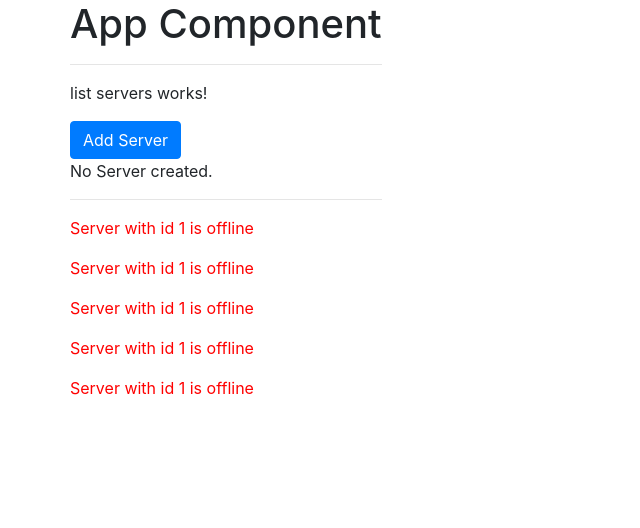
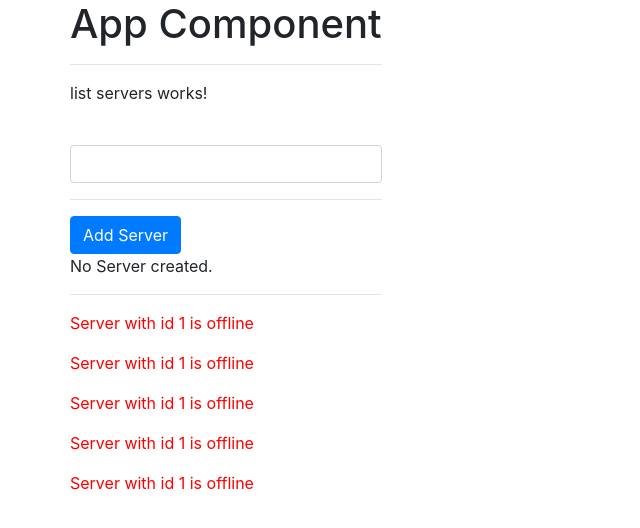
Before and after one commit to ck27/angular-concepts, an Angular app: page / in a window 1280 px wide. Shown: the top 528 px of the page, without its empty margins (0-640 px from the left). Built offline with nearby package versions, Linux system fonts and the light colour scheme.

Commit message:
Event Binding and passing event data

```diff
--- a/src/app/servers/servers.component.html
+++ b/src/app/servers/servers.component.html
@@ -1,6 +1,11 @@
 <p class="darkblue">
   list servers works!
 </p>
+
+<label for="server"></label>
+<input type="text" name="server" id="server" class="form-control" (input)="onServerNameUpdate($event)">
+<p>{{serverName}}</p>
+<hr>
 <button class="btn btn-primary" [disabled]="!allowNewServer" (click)="onCreateServer()">Add Server</button>
 <p [innerText]="serverCreationStatus"></p>
 <hr>
--- a/src/app/servers/servers.component.ts
+++ b/src/app/servers/servers.component.ts
@@ -20,6 +20,7 @@ export class ServersComponent implements OnInit {
 
   allowNewServer:boolean = false;
   serverCreationStatus = "No Server created.";
+  serverName = "";
 
   constructor() {
     setTimeout( () => {
@@ -34,4 +35,8 @@ export class ServersComponent implements OnInit {
     this.serverCreationStatus = "Server created successfully";
   }
 
+  onServerNameUpdate = (event:Event) => {
+    this.serverName = (<HTMLInputElement> event.target).value;
+  }
+
 }
```
